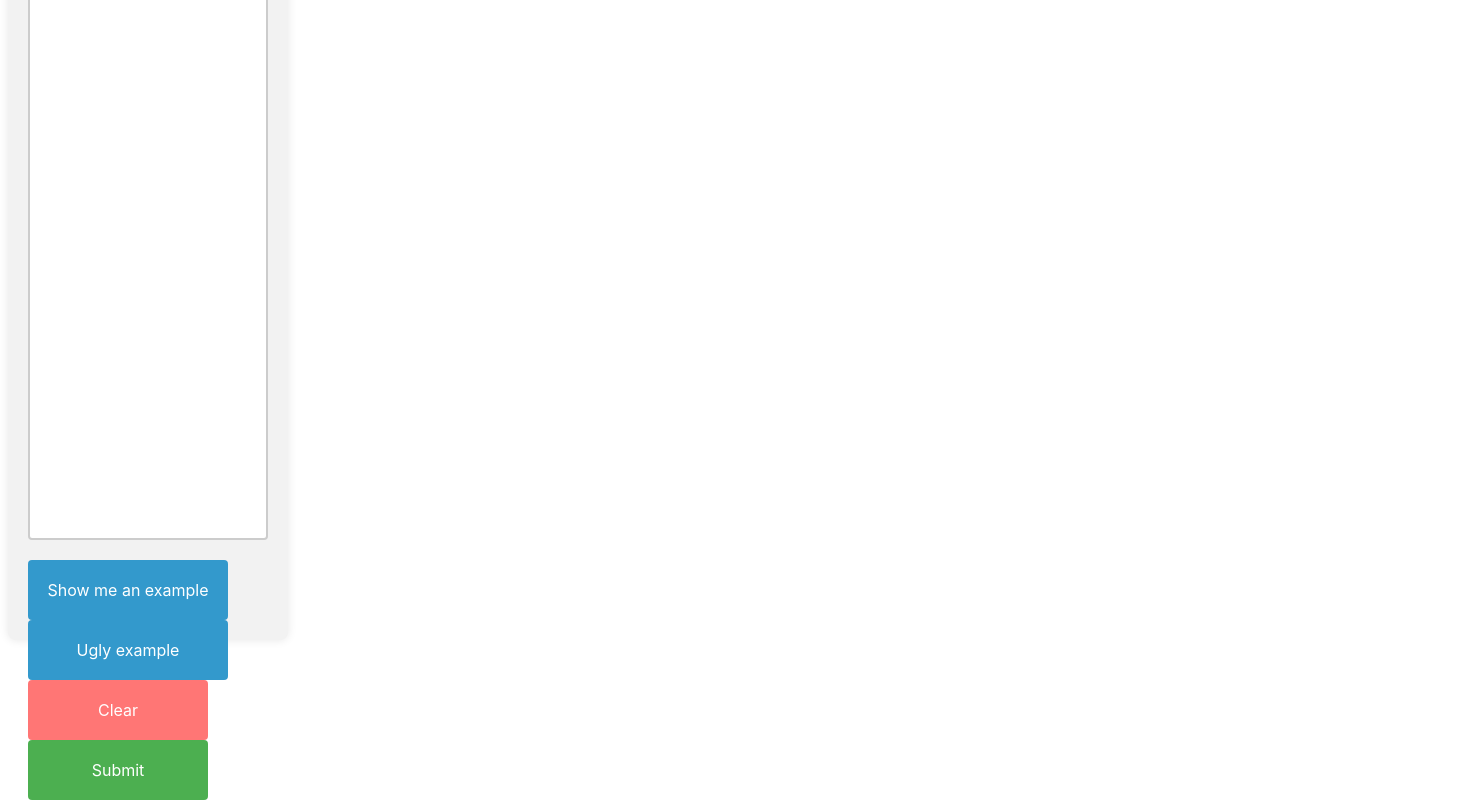
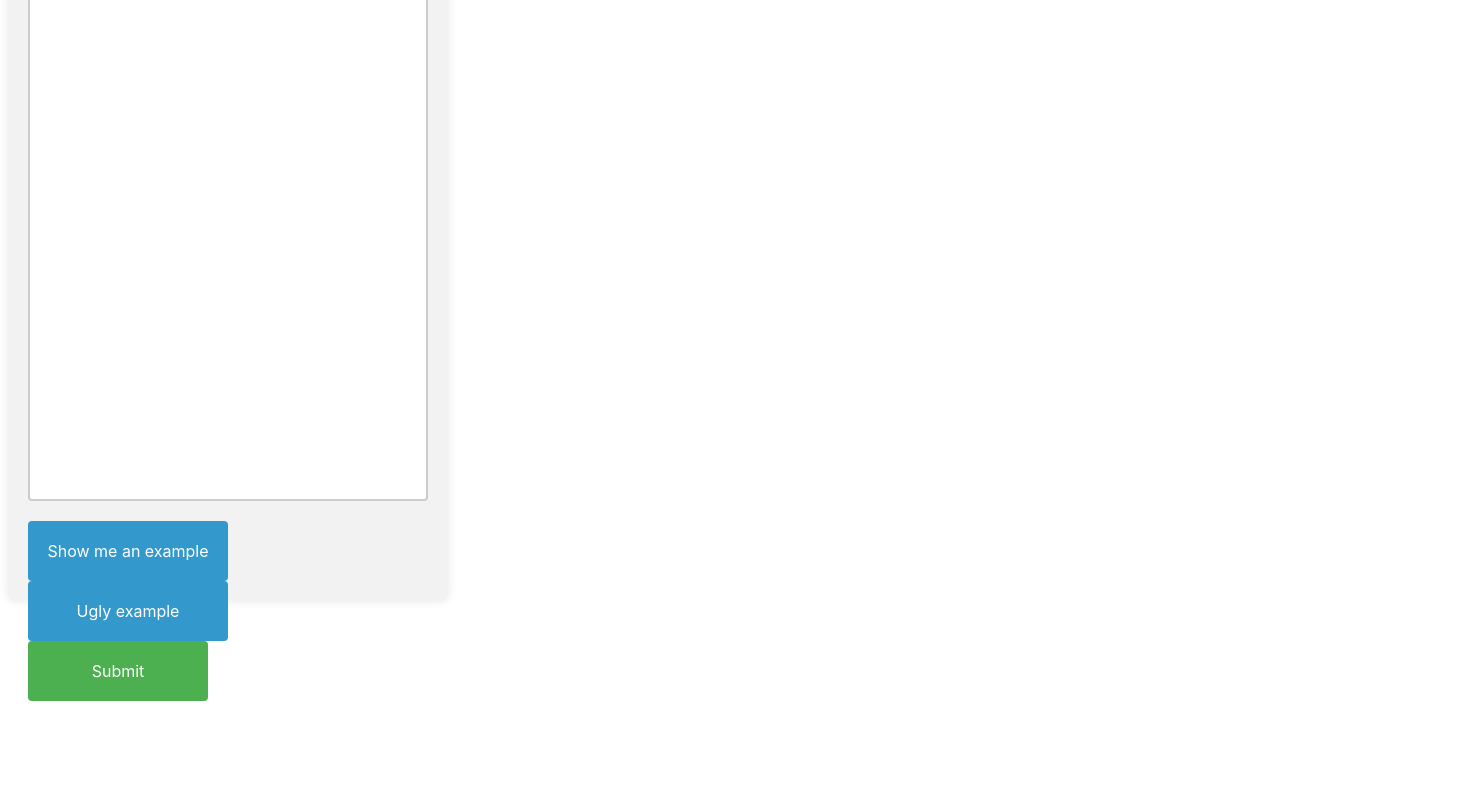
Before and after one commit to wahlp/tf2cssplg, a Svelte app: page / in a window 1280 px wide. Shown: the part 248-1048 px from the top of the page, 1478 px wide, since content can reach past the window. After the commit the page ends 949 px from the top, so only its background shows below. Built offline with nearby package versions, Linux system fonts and the light colour scheme.

Commit message:
remove clear button

```diff
--- a/src/Formatter.svelte
+++ b/src/Formatter.svelte
@@ -30,13 +30,6 @@
     } else if (example === 'ugly') {
       inputText = ugly;
     }
-  }
-
-  function clearTextarea(event) {
-    event.preventDefault();
-
-    inputText = '';
-    localStorage.removeItem('inputText');
   }
 
   function handleSort(column, enableInvert = true) {
@@ -79,7 +72,6 @@
       <div class="button-container">
         <button class="button button-example" on:click={() => loadExample(event, 'nice')}>Show me an example</button>
         <button class="button button-example" on:click={() => loadExample(event, 'ugly')}>Ugly example</button>
-        <button class="button button-clear" on:click={clearTextarea}>Clear</button>
         <button class="button button-submit" type="submit">Submit</button>
       </div>
     </form>
@@ -221,20 +213,11 @@
     background-color: #3399cc;
   }
   .button-example:nth-child(2) {
-    margin-right: 40px;
+    margin-right: 200px;
   }
 
   .button-example:hover {
     background-color: #2d85b1;
-  }
-
-  .button-clear {
-    width: 180px;
-    background-color: #ff7675;
-  }
-
-  .button-clear:hover {
-    background-color: #d96363;
   }
 
   table {
```
